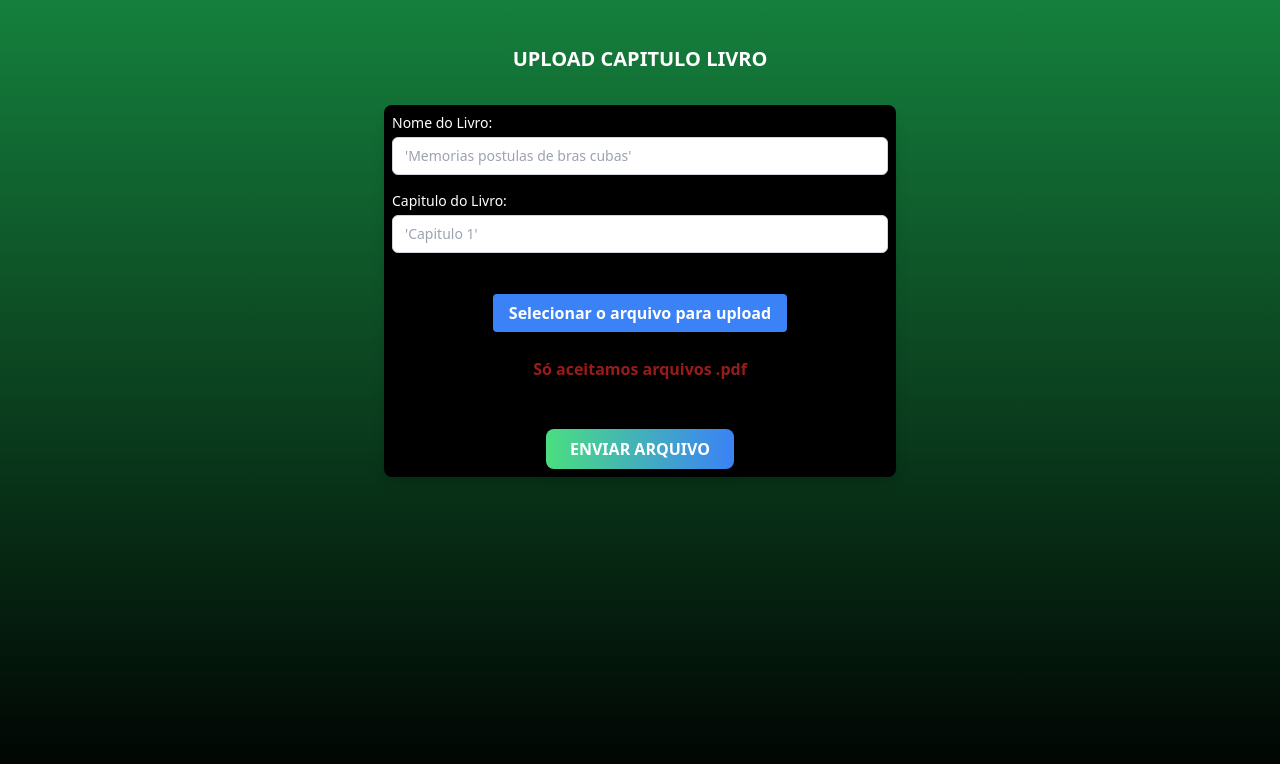
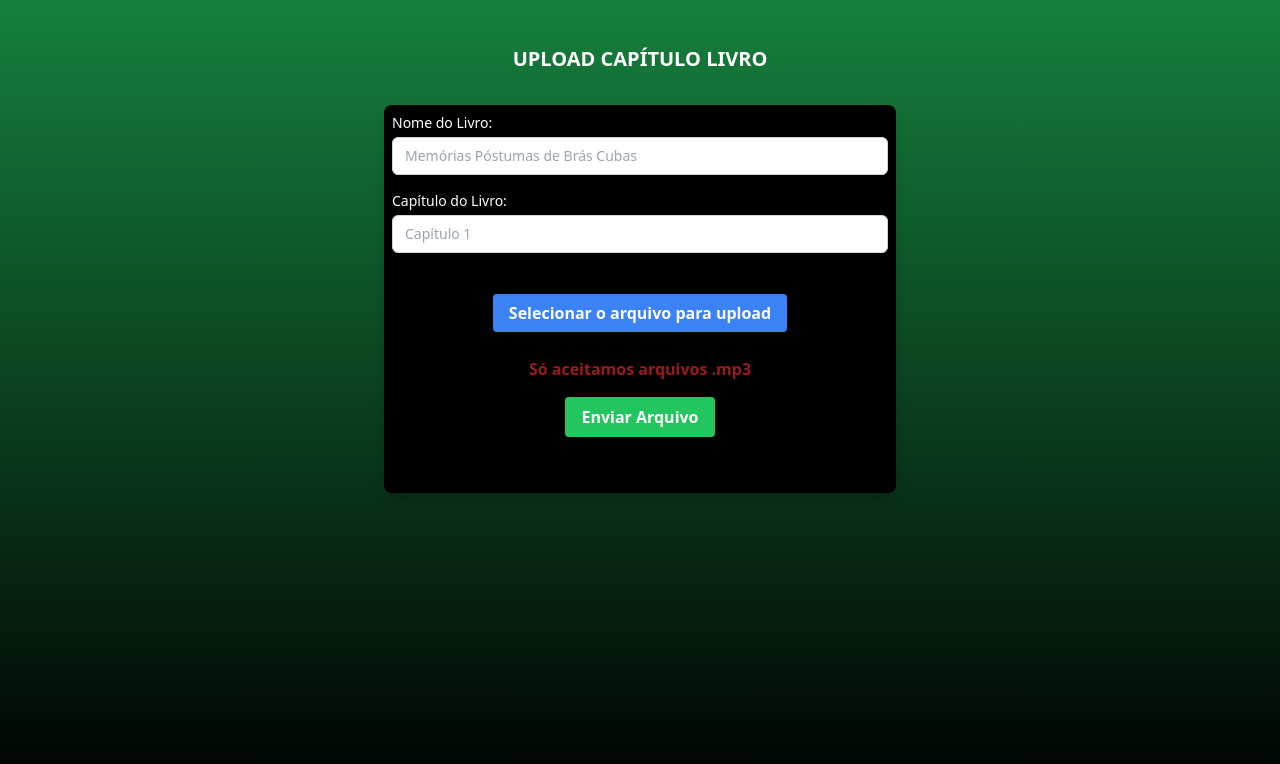
Before and after one commit to brunofragaa97/Audiobook-Feito-Com-React, a React (Vite) app: page /pagina-de-upload-de-faixas in a window 1280 px wide. Shown: the top 764 px of the page. Built offline with nearby package versions, Linux system fonts and the light colour scheme.

Commit message:
versão 1.0.6
Adicionado validações nos campos de nome e capitulo. e também ao selecionar o arquivo. Implementação do fetch para enviar dados ao backend feito em flask.

```diff
--- a/src/TelaUpload/Components/ArquivoUpload.jsx
+++ b/src/TelaUpload/Components/ArquivoUpload.jsx
@@ -1,36 +1,113 @@
-import { useState } from "react";
+import { useState } from "react"; // Importa o hook useState do React para gerenciar estado
 
-function ArquivoUpload() {
+function ArquivoUpload({ nomeLivro, capituloLivro, limparCampos }) {
+    // Define estados para o nome do arquivo, o arquivo em si e mensagens de erro/sucesso
+    const [nomeArquivo, setNomeArquivo] = useState("Selecionar o arquivo para upload");
+    const [arquivo, setArquivo] = useState(null); // Armazena o arquivo selecionado
+    const [mensagem, setMensagem] = useState(""); // Armazena mensagens de erro/sucesso
+    const [novoNomeArquivo, setNovoNomeArquivo] = useState (nomeLivro);
 
-    const [nomeArquivo, setNomeArquivo] = useState ("Selecionar o arquivo para upload ");
+    // Função acionada quando um arquivo é selecionado
+    const arquivoSelecionado = (evento) => {
+        // Verifica se algum arquivo foi selecionado
+        if (evento.target.files.length > 0) {
+            setNomeArquivo(evento.target.files[0].name); // Atualiza o nome do arquivo no estado
+            setArquivo(evento.target.files[0]); // Armazena o arquivo selecionado no estado
+        } else {
+            // Se não houver arquivo, reseta o nome do arquivo e o estado do arquivo
+            setNomeArquivo("Selecionar o arquivo para upload");
+            setArquivo(null);
+        }
+    }
+
+    // Função para enviar o arquivo selecionado para o servidor
+    const enviarArquivo = async (evento) => {
+        evento.preventDefault(); // Previna o comportamento padrão do formulário
+
+        // Verifica se um arquivo foi selecionado
+        if (!arquivo) {
+            setMensagem("Nenhum arquivo selecionado!"); // Atualiza a mensagem de erro
+            return; // Sai da função se não houver arquivo
+        }
+        if(!nomeLivro || nomeLivro.trim() === ""){
+          setMensagem ("Favor inserir o nome!")
+          return;
+        }
+        if(!capituloLivro || capituloLivro.trim() === ""){
+          setMensagem ("Favor inserir o capitulo corretamente!")
+          return;
+        }
+
+        const formData = new FormData(); // Cria um novo objeto FormData para enviar o arquivo
+        formData.append("file", arquivo); // Adiciona o arquivo ao FormData com a chave 'file'
+        formData.append("nomeLivro", nomeLivro);
+
+        try {
+            // Faz a requisição POST para o endpoint do servidor Flask
+            const resposta = await fetch("http://localhost:5000/upload", {
+                method: 'POST', // Define o método como POST
+                body: formData, // Envia o FormData como corpo da requisição
+            });
+
+            // Verifica se a resposta não foi ok (status HTTP diferente de 2xx)
+            if (!resposta.ok) {
+                throw new Error("Erro ao enviar o arquivo"); // Lança um erro se a resposta não for bem-sucedida
+            }
+
+            const data = await resposta.json(); // Converte a resposta em formato JSON
+            console.log("Arquivo enviado com sucesso:", data); // Loga a resposta de sucesso
+            setMensagem("Arquivo enviado com sucesso!"); // Atualiza a mensagem de sucesso
+            setNomeArquivo("Selecionar o arquivo para upload"); // Reseta o nome do arquivo após o envio
+            setArquivo(null); // Reseta o arquivo após o envio
+            limparCampos("", "");
 
 
-    //ESSA ARROW FUNCTION, É ACIONADA NA SELEÇÃO DO ARQUIVO, ELA PEGA O NOME DO ARQUIVO E ALTERA APOS SELECIONADO
-    const arquivoSelecionado = (evento) => {
-        if(evento.target.files.length > 0){
-            setNomeArquivo(evento.target.files[0].name);
-        }else{
-            return nomeArquivo;
+
+
+        } catch (error) {
+            // Captura e loga erros que podem ocorrer durante o envio do arquivo
+            console.error("Erro ao enviar arquivo:", error);
+            setMensagem("Erro ao enviar o arquivo, servidor indisponivel"); // Atualiza a mensagem de erro
         }
     }
 
     return (
         <div className="mb-4 p-8 text-center">
+            {/* Label que permite a seleção de arquivos */}
             <label
                 htmlFor="arquivoUpload"
-        className="custom-file-upload bg-blue-500 hover:bg-blue-700 text-white font-bold py-2 px-4 rounded cursor-pointer">
-        {nomeArquivo}
+                className="custom-file-upload bg-blue-500 hover:bg-blue-700 text-white font-bold py-2 px-4 rounded cursor-pointer"
+            >
+                {nomeArquivo} {/* Exibe o nome do arquivo ou a mensagem padrão */}
             </label>
+
+            {/* Input oculto para seleção de arquivos */}
             <input
                 type="file"
                 id="arquivoUpload"
                 name="arquivoUpload"
-        accept=".pdf"
-        onChange={arquivoSelecionado}
+                accept=".mp3" // Aceita apenas arquivos .pdf
+                onChange={arquivoSelecionado} // Chama a função ao selecionar um arquivo
                 className="hidden mt-1 block w-full px-3 py-2 border border-gray-300 rounded-md focus:outline-none focus:ring-indigo-500 focus:border-indigo-500 sm:text-sm"
             />
-      <p className="text-red-800 mt-8"><strong >Só aceitamos arquivos .pdf</strong></p>
+
+            {/* Mensagem informativa sobre tipos de arquivos aceitos */}
+            <p className="text-red-800 mt-8">
+                <strong>Só aceitamos arquivos .mp3</strong>
+            </p>
+
+            {/* Botão para enviar o arquivo */}
+            <button
+                onClick={enviarArquivo} // Chama a função enviarArquivo ao clicar
+                className="mt-4 bg-green-500 hover:bg-green-700 text-white font-bold py-2 px-4 rounded"
+            >
+                Enviar Arquivo
+            </button>
+
+            {/* Exibe mensagens de erro ou sucesso */}
+            {mensagem && <p className="text-red-600">{mensagem}</p>}
         </div>
     );
 }
-export default ArquivoUpload;
+
+export default ArquivoUpload; // Exporta o componente para uso em outros arquivos
--- a/src/TelaUpload/Components/CampoCapitulo.jsx
+++ /dev/null
@@ -1,20 +0,0 @@
-function CampoCapitulo() {
-  return (
-    <div className="mb-4">
-    <label
-      htmlFor="capituloLivro"
-      className="block text-sm font-medium text-white"
-    >
-      Capitulo do Livro:
-    </label>
-    <input
-      type="value"
-      name="capituloLivro"
-      className="mt-1 block w-full px-3 py-2 border border-gray-300 rounded-md focus:outline-none focus:ring-indigo-500 focus:border-indigo-500 sm:text-sm"
-      placeholder="'Capitulo 1'"
-    />
-  </div>
-  );
-}
-
-export default CampoCapitulo;
--- a/src/TelaUpload/Components/CampoNome.jsx
+++ /dev/null
@@ -1,20 +0,0 @@
-function CampoNome() {
-  return (
-    <div className="mb-4">
-      <label
-        htmlFor="nomeLivro"
-        className="block text-sm font-medium text-white"
-      >
-        Nome do Livro:
-      </label>
-      <input
-        type="value"
-        name="nomeLivro"
-        className="mt-1 block w-full px-3 py-2 border border-gray-300 rounded-md focus:outline-none focus:ring-indigo-500 focus:border-indigo-500 sm:text-sm"
-        placeholder="'Memorias postulas de bras cubas'"
-      />
-    </div>
-  );
-}
-
-export default CampoNome;
--- a/src/TelaUpload/TelaUpload.jsx
+++ b/src/TelaUpload/TelaUpload.jsx
@@ -1,30 +1,64 @@
 import { useState } from "react";
-import CampoNome from "./Components/CampoNome";
-import CampoCapitulo from "./Components/CampoCapitulo";
 import ArquivoUpload from "./Components/ArquivoUpload";
 
 function TelaUpload() {
   const [botaoUpload, setBotaoUpload] = useState("Nenhum arquivo selecionado");
+  const [nomeLivro, setNomeLivro] = useState ("");
+  const [capituloLivro, setCapituloLivro] = useState ("");
+
+function limparCampos(nomeLivro, capituloLivro){
+  setNomeLivro("");
+  setCapituloLivro("");
+}
+
 
   return (
     <div className="bg-gradient-to-b from-green-700 to-black h-screen flex-col flex items-center">
       <div className="mt-[1%]">
         <h1 className="text-xl text-white p-8">
-          <strong>UPLOAD CAPITULO LIVRO</strong>
+          <strong>UPLOAD CAPÍTULO LIVRO</strong>
         </h1>
       </div>
 
       <form className="w-full max-w-lg mx-auto p-2 bg-black shadow-lg rounded-lg">
-        <CampoNome />
+        <div className="mb-4">
+          <label
+            htmlFor="nomeLivro"
+            className="block text-sm font-medium text-white"
+          >
+            Nome do Livro:
+          </label>
+          <input
+            type="text" // Corrigido para "text"
+            name="nomeLivro"
+            value={nomeLivro}
+            onChange={(e) => setNomeLivro(e.target.value)}
+            className="mt-1 block w-full px-3 py-2 border border-gray-300 rounded-md focus:outline-none focus:ring-indigo-500 focus:border-indigo-500 sm:text-sm"
+            placeholder="Memórias Póstumas de Brás Cubas" // Corrigido para remover apóstrofos
+          />
+        </div>
 
-        <CampoCapitulo />
+        <div className="mb-4">
+          <label
+            htmlFor="capituloLivro"
+            className="block text-sm font-medium text-white"
+          >
+            Capítulo do Livro:
+          </label>
+          <input
+            type="text" // Corrigido para "text"
+            name="capituloLivro"
+            value={capituloLivro}
+            onChange={(e) => setCapituloLivro(e.target.value)}
+            className="mt-1 block w-full px-3 py-2 border border-gray-300 rounded-md focus:outline-none focus:ring-indigo-500 focus:border-indigo-500 sm:text-sm"
+            placeholder="Capítulo 1" // Corrigido para remover apóstrofos
+          />
+        </div>
 
-        <ArquivoUpload />
-        <div className="text-center">
-          <button className="text-center bg-gradient-to-r from-green-400 to-blue-500 hover:from-blue-500 hover:to-green-400 text-white font-bold py-2 px-6 rounded-lg shadow-lg hover:shadow-xl transform hover:scale-105 transition-transform duration-300 ease-in-out">
-            ENVIAR ARQUIVO
-          </button>
-        </div>
+        <ArquivoUpload nomeLivro={nomeLivro}
+                       capituloLivro={capituloLivro}
+                       limparCampos={limparCampos}/> {/* Passando a função para o componente */}
+
       </form>
     </div>
   );
```
Lines whose indentation alone changed are shown as unchanged.
